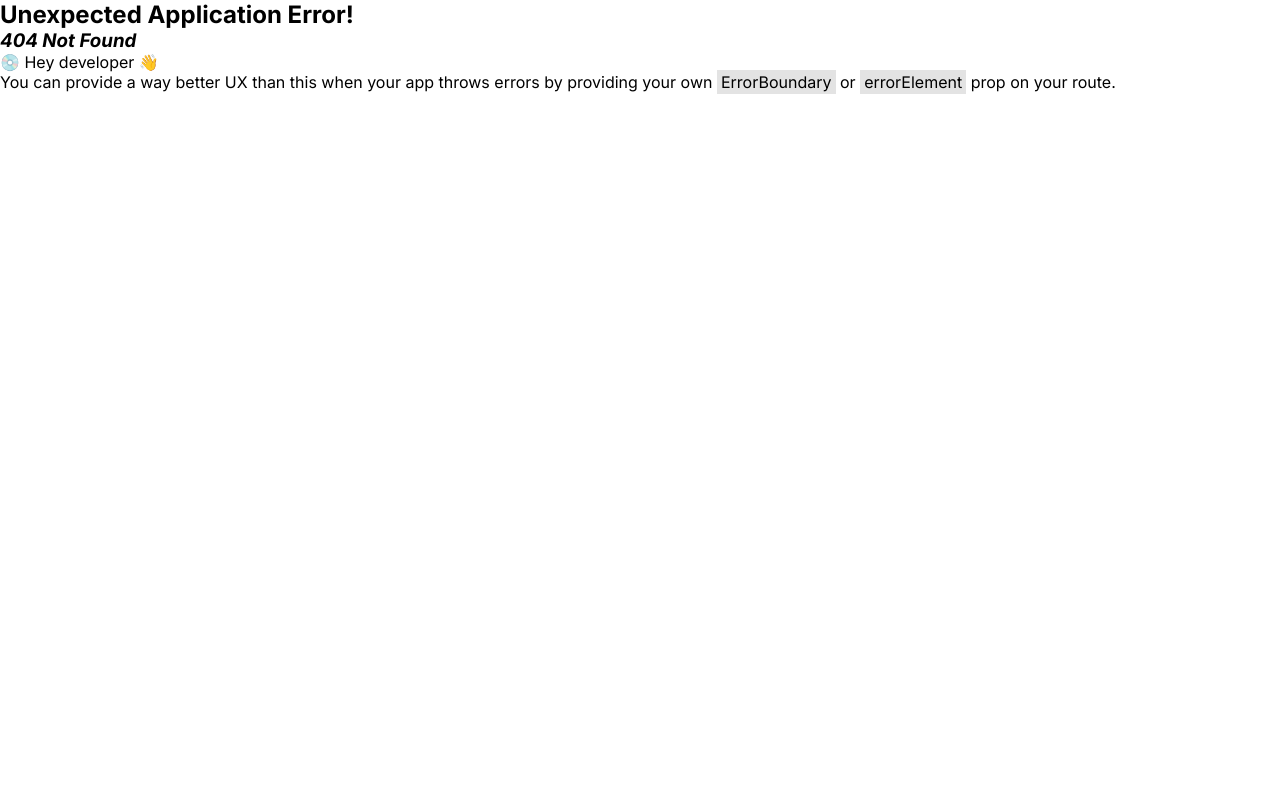
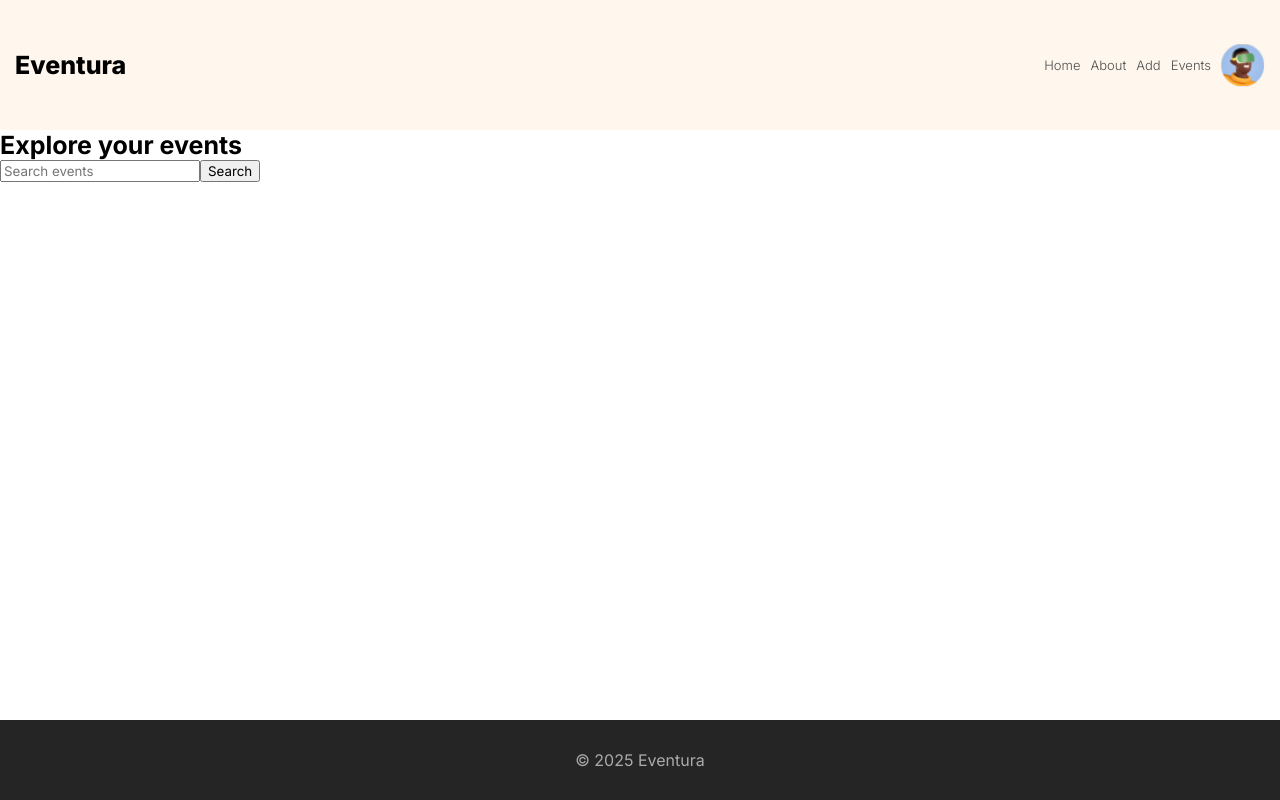
Before and after one commit to VitorPio7/Eventura, a React (Vite) app in the folder Eventura/: page /events in a window 1280 px wide. Before the commit this address had no page. Built offline with nearby package versions, Linux system fonts and the light colour scheme.

Commit message:
today
today

```diff
--- /dev/null
+++ b/Eventura/src/componentes/SearchBar.jsx
@@ -0,0 +1,6 @@
+export default function SearchBar({sendElement,onSubmit}){
+    return <form onSubmit={onSubmit}>
+    <input type="search" placeholder="Search events" ref={sendElement} />
+    <button >Search</button>
+</form>
+}
--- /dev/null
+++ b/Eventura/src/pages/Events.jsx
@@ -0,0 +1,23 @@
+import Style from "./css/Events.module.css";
+import { useRef,useState } from "react";
+import {useQuery} from "@tanstack/react-query";
+import {fetchEvents} from "../util/http";
+import SearchBar from "../componentes/SearchBar";
+export default function Events(){
+    const searElement = useRef();
+    const [actualQuery,setActualQuery] = useState()
+    const {data,error,isLoading,isError} = useQuery({
+        queryKey:["events",{search:actualQuery }],
+        queryFn:()=>fetchEvents({signal,search:actualQuery}),
+        enabled:actualQuery!==undefined
+    })
+    console.log(data)
+    function onSubmit(event){
+        event.preventDefault();
+        setActualQuery(searElement.current.value)
+    }
+    return <main>
+        <h1 className={Style.title}>Explore your events</h1>
+        <SearchBar sendElement={searElement} onSubmit={onSubmit}/>
+    </main>
+}
--- /dev/null
+++ b/Eventura/src/pages/css/Events.module.css
@@ -0,0 +1,3 @@
+.title{
+    font-size: 25px;
+}
--- /dev/null
+++ b/Eventura/src/util/http.js
@@ -0,0 +1,18 @@
+import { QueryClient } from "@tanstack/react-query";
+
+export const query = new QueryClient();
+export async function fetchEvents({ signal, search }) {
+    let url = "http://localhost:3000/events";
+    if (search) {
+        url += "?search=" + search;
+    }
+    let response = fetch(url, { signal });
+    if (!response.ok) {
+        let error = new Error("Error fetching events");
+        error.code = response.status;
+        error.info = await response.json();
+        throw error;
+    }
+    const { events } = response.json();
+    return events;
+}
```
Also changed, not shown: Eventura/src/App.jsx (+9 -0 lines), Eventura/src/componentes/css/SearchBar.module.css (added).
